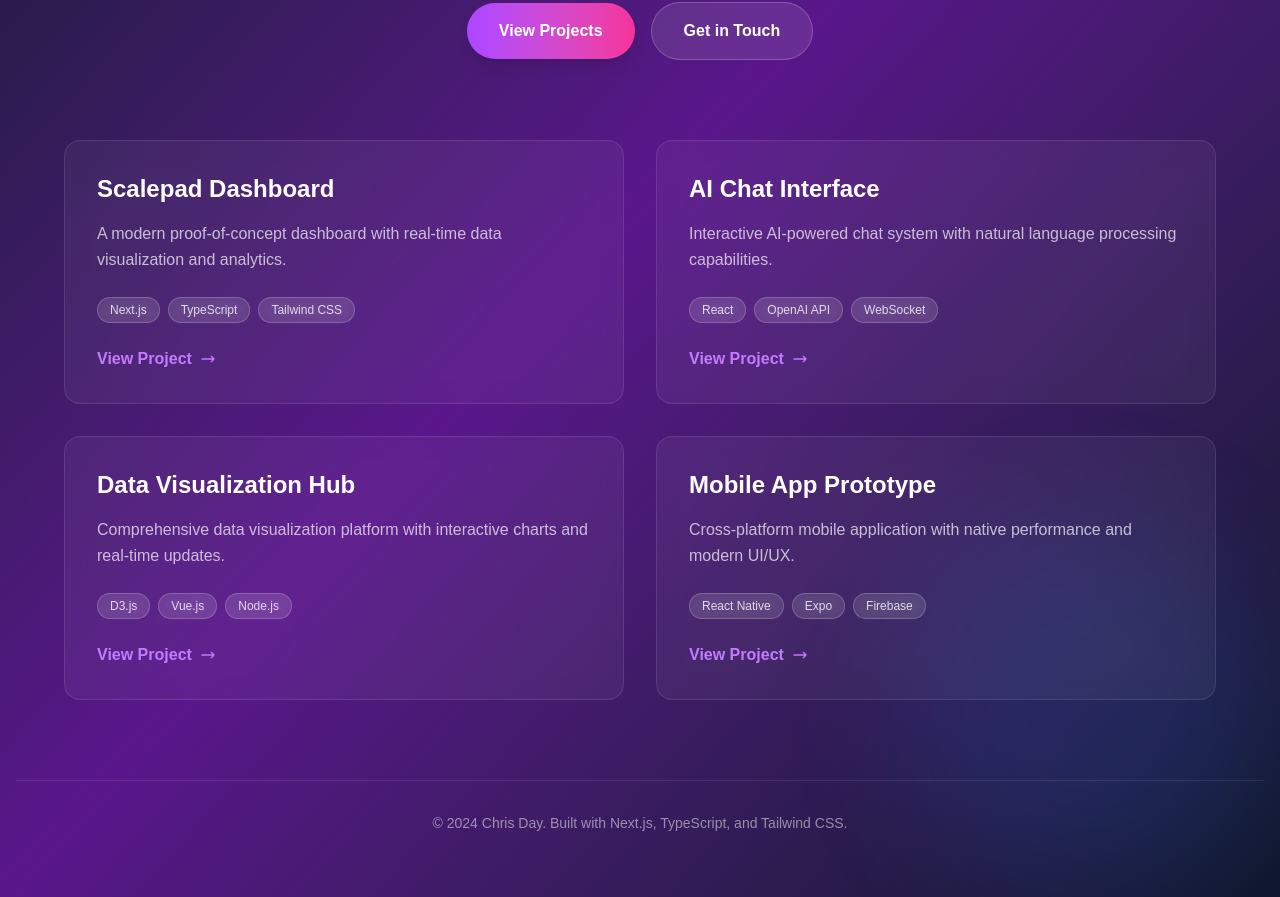
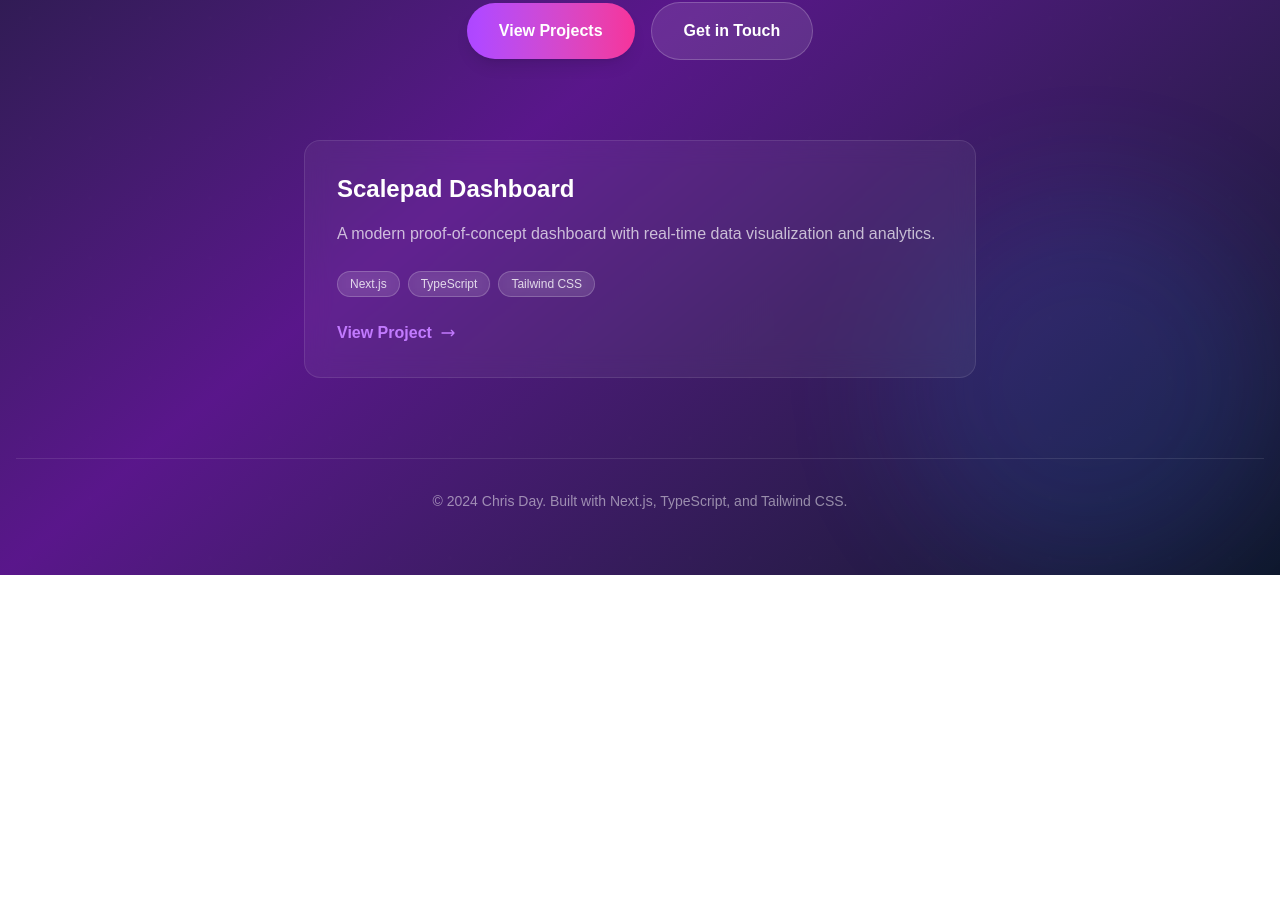
Before and after one commit to chrisdaysie/scalepad, a Next.js app: page / in a window 1280 px wide. Shown: the part 492-1389 px from the top of the page. After the commit the page ends 1067 px from the top, so only its background shows below. Built offline with nearby package versions, Linux system fonts and the light colour scheme.

Commit message:
Remove placeholder project cards, keep only Scalepad Dashboard

```diff
--- a/src/app/page.tsx
+++ b/src/app/page.tsx
@@ -21,27 +21,6 @@
       tech: ["Next.js", "TypeScript", "Tailwind CSS"],
       link: "https://scalepad.chris.day",
       gradient: "from-purple-500 to-pink-500"
-    },
-    {
-      title: "AI Chat Interface",
-      description: "Interactive AI-powered chat system with natural language processing capabilities.",
-      tech: ["React", "OpenAI API", "WebSocket"],
-      link: "#",
-      gradient: "from-blue-500 to-cyan-500"
-    },
-    {
-      title: "Data Visualization Hub",
-      description: "Comprehensive data visualization platform with interactive charts and real-time updates.",
-      tech: ["D3.js", "Vue.js", "Node.js"],
-      link: "#",
-      gradient: "from-green-500 to-emerald-500"
-    },
-    {
-      title: "Mobile App Prototype",
-      description: "Cross-platform mobile application with native performance and modern UI/UX.",
-      tech: ["React Native", "Expo", "Firebase"],
-      link: "#",
-      gradient: "from-orange-500 to-red-500"
     }
   ];
 
@@ -100,7 +79,8 @@
         </div>
 
         {/* Projects Grid */}
-        <div className="grid grid-cols-1 md:grid-cols-2 lg:grid-cols-2 gap-8 max-w-6xl mx-auto">
+        <div className="flex justify-center max-w-6xl mx-auto">
+          <div className="w-full max-w-2xl">
                       {projects.map((project, index) => (
               <div
                 key={project.title}
@@ -141,6 +121,7 @@
                 </div>
               </div>
             ))}
+          </div>
         </div>
 
         {/* Footer */}
```
Lines whose indentation alone changed are shown as unchanged.
